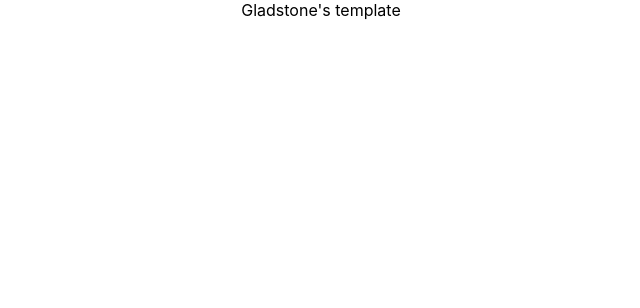
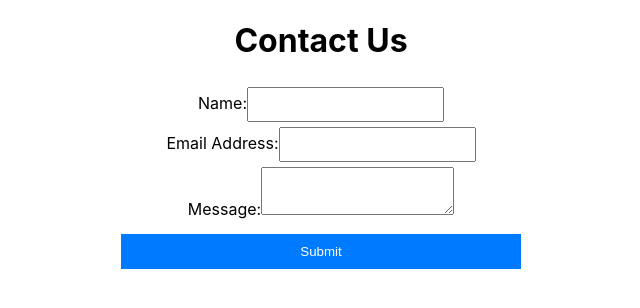
Before and after one commit to gladstone28/ai-react-contact-form, a React (Create React App) app: page / in a window 1280 px wide. Shown: the top 308 px of the page, without its empty margins (319-959 px from the left). Built offline with nearby package versions, Linux system fonts and the light colour scheme.

Commit message:
modify files and add new files

```diff
--- a/src/App.js
+++ b/src/App.js
@@ -1,10 +1,12 @@
-
+import React from 'react';
+import ContactForm from './components/ContactForm';
 import './App.css';
 
 function App() {
   return (
     <div className="App">
-Gladstone's template
+      <h1>Contact Us</h1>
+      <ContactForm />
     </div>
   );
 }
--- /dev/null
+++ b/src/components/ContactForm.js
@@ -0,0 +1,39 @@
+import React from 'react';
+import { useForm, ValidationError } from '@formspree/react';
+import '../styles/ContactForm.css';
+
+function ContactForm() {
+  const [state, handleSubmit] = useForm("yourFormspreeID");
+
+  if (state.succeeded) {
+    return <p>Thanks for your submission!</p>;
+  }
+
+  return (
+    <form onSubmit={handleSubmit}>
+      <div>
+        <label htmlFor="name">Name:</label>
+        <input id="name" type="text" name="name" required />
+        <ValidationError prefix="Name" field="name" errors={state.errors} />
+      </div>
+
+      <div>
+        <label htmlFor="email">Email Address:</label>
+        <input id="email" type="email" name="email" required />
+        <ValidationError prefix="Email" field="email" errors={state.errors} />
+      </div>
+
+      <div>
+        <label htmlFor="message">Message:</label>
+        <textarea id="message" name="message" required />
+        <ValidationError prefix="Message" field="message" errors={state.errors} />
+      </div>
+
+      <button type="submit" disabled={state.submitting}>
+        Submit
+      </button>
+    </form>
+  );
+}
+
+export default ContactForm;
--- /dev/null
+++ b/src/styles/ContactForm.css
@@ -0,0 +1,28 @@
+form {
+  display: flex;
+  flex-direction: column;
+  max-width: 400px;
+  margin: 0 auto;
+}
+
+label {
+  margin-top: 10px;
+}
+
+input, textarea {
+  padding: 8px;
+  margin-top: 5px;
+}
+
+button {
+  margin-top: 15px;
+  padding: 10px;
+  background-color: #007bff;
+  color: white;
+  border: none;
+  cursor: pointer;
+}
+
+button:disabled {
+  background-color: #cccccc;
+}
```
Also changed, not shown: src/index.js (+4 -4 lines).
